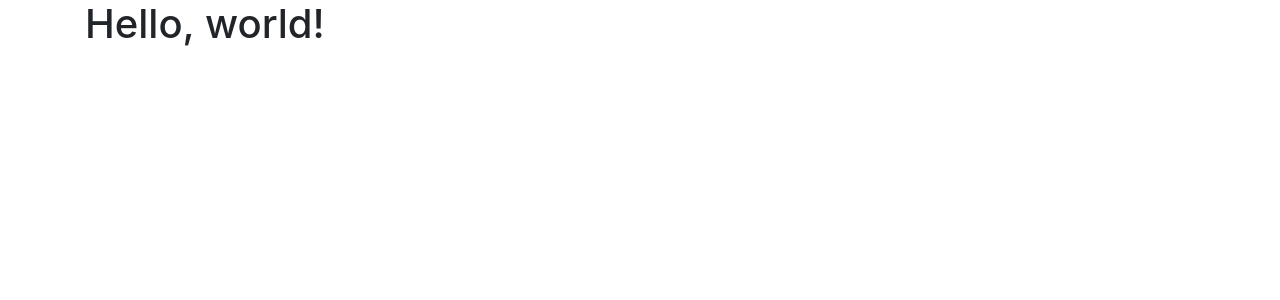
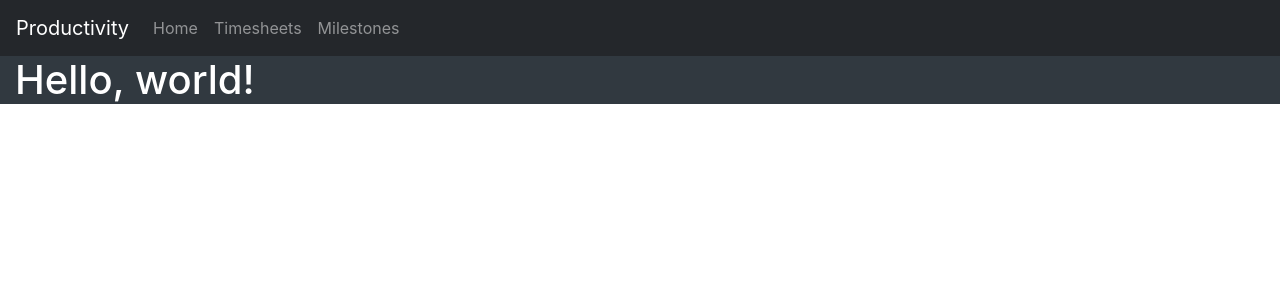
Before and after one commit to ShatteredArrow/productivity, a Flask app: page / in a window 1280 px wide. Shown: the top 300 px of the page. Run offline with Flask 2, Linux system fonts and the light colour scheme; some libraries are stand-ins or nearby versions.

Commit message:
Setup inital page layout
Add html page for home, timesheets, and milestones. All html pages
inherit from a base html. Added a bootstrap css override.

```diff
--- a/routes.py
+++ b/routes.py
@@ -6,8 +6,18 @@ import os
 app = Flask(__name__)
 
 @app.route('/')
+@app.route('/home')
 def index():
-  return render_template("base.html")
+  return render_template("home.html")
+
+@app.route('/timesheets')
+def timesheets():
+  return render_template("timesheets.html", title="timesheets")
+
+@app.route('/milestones')
+def milestones():
+  return render_template("milestones.html")
+
 
 if __name__ == '__main__':
 	app.secret_key = os.urandom(12)
--- a/static/css/bootstrap_override.css
+++ b/static/css/bootstrap_override.css
@@ -0,0 +1,11 @@
+.bg-secondary {
+    background-color: #313940!important;
+  }
+
+.bg-dark {
+    background-color: #24272b!important;
+  }
+
+h1, h2, h3, h4, h5, h6, p {
+    color: #fff
+}
--- a/templates/base.html
+++ b/templates/base.html
@@ -14,13 +14,28 @@
     <script src="https://code.jquery.com/jquery-3.4.1.slim.min.js" integrity="sha384-J6qa4849blE2+poT4WnyKhv5vZF5SrPo0iEjwBvKU7imGFAV0wwj1yYfoRSJoZ+n" crossorigin="anonymous"></script>
     <script src="https://cdn.jsdelivr.net/npm/popper.js@1.16.0/dist/umd/popper.min.js" integrity="sha384-Q6E9RHvbIyZFJoft+2mJbHaEWldlvI9IOYy5n3zV9zzTtmI3UksdQRVvoxMfooAo" crossorigin="anonymous"></script>
     <script src="https://stackpath.bootstrapcdn.com/bootstrap/4.4.1/js/bootstrap.min.js" integrity="sha384-wfSDF2E50Y2D1uUdj0O3uMBJnjuUD4Ih7YwaYd1iqfktj0Uod8GCExl3Og8ifwB6" crossorigin="anonymous"></script>
-    {%block title%}<title>Hello, world!</title>{%endblock title%}
+
+    <link rel="stylesheet" href="/static/css/bootstrap_override.css">
+    <title>Productivity - {%block title%}{%endblock title%}</title>
     {%endblock head%}
   </head>
   <body>
     {%block navbar%}
+    <nav class="navbar navbar-expand-lg navbar-dark bg-dark">
+      <a class="navbar-brand" href="{{ url_for('index') }}">Productivity</a>
+      <button class="navbar-toggler" type="button" data-toggle="collapse" data-target="#navbarNavAltMarkup" aria-controls="navbarNavAltMarkup" aria-expanded="false" aria-label="Toggle navigation">
+        <span class="navbar-toggler-icon"></span>
+      </button>
+      <div class="collapse navbar-collapse" id="navbarNavAltMarkup">
+        <div class="navbar-nav">
+          <a class="nav-item nav-link" href="{{ url_for('index') }}">Home</a>
+          <a class="nav-item nav-link" href="{{ url_for('timesheets') }}">Timesheets</a>
+          <a class="nav-item nav-link" href="{{ url_for('milestones') }}">Milestones</a>
+        </div>
+      </div>
+    </nav>
     {%endblock navbar%}
-      <div class="container">
+      <div class="container-fluid bg-secondary h-100">
         {%block body_container%}
           <h1>Hello, world!</h1>
         {%endblock body_container%}
--- /dev/null
+++ b/templates/home.html
@@ -0,0 +1,2 @@
+{% extends "base.html" %}
+{% block title %}Home{% endblock %}
--- /dev/null
+++ b/templates/milestones.html
@@ -0,0 +1,5 @@
+{% extends "base.html" %}
+{% block title %}Milestones{% endblock %}
+{% block body_container %}
+<h1>Milestones</h1>
+{% endblock %}
--- /dev/null
+++ b/templates/timesheets.html
@@ -0,0 +1,5 @@
+{% extends "base.html" %}
+{% block title %}Timesheets{% endblock %}
+{% block body_container %}
+<h1>Timesheets</h1>
+{% endblock %}
```
